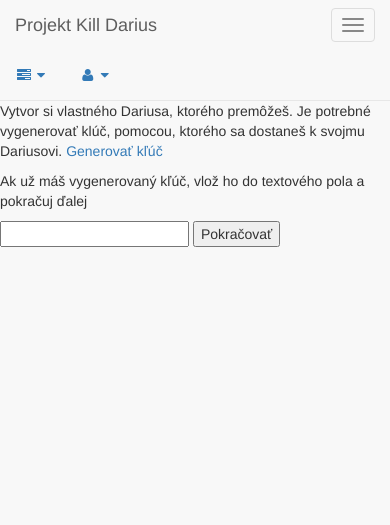
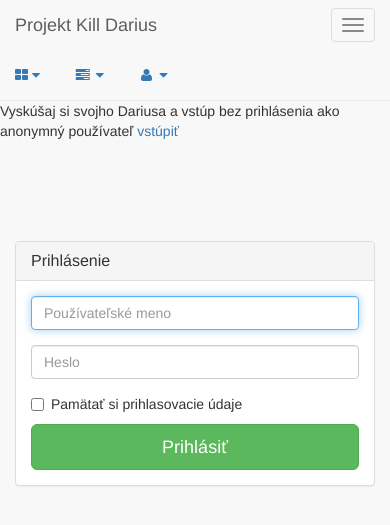
Before and after one commit to morientes26/killdarius, a Flask app: page / in a window 390 px wide; the page is wider, and only the part inside the window is pictured. Shown: the top 525 px of that part. Run offline with Flask 2, Linux system fonts and the light colour scheme; some libraries are stand-ins or nearby versions.

Commit message:
add template update

```diff
--- a/killdarius/web/application.py
+++ b/killdarius/web/application.py
@@ -1,50 +1,61 @@
-import uuid
-
 from flask import Flask, render_template, redirect, url_for, request, session, flash
 
 from killdarius.model.entity import *
 
 application = Flask(__name__)
+application.jinja_env.add_extension('jinja2.ext.loopcontrols')
 
 # set the secret key.  keep this really secret:
 application.secret_key = 'A0Zr98j/3yX R~XHH!jmN]LWX/,?RT'
+application.config['TEST_USER'] = "anonym-224"
+application.config['ADMIN_USER'] = "morientes"
+
 
 connect_db()
 
 
 @application.route("/")
-def index(key=""):
-    if 'key' in session:
-        key = session['key']
-
-    return render_template('index.html', key=key)
+def index():
+    return render_template('index.html')
 
 
-@application.route('/generate/')
+@application.route('/anonym-login/')
 @db_session
 def generate():
-    session['key'] = uuid.uuid4().hex[:8]
+    session['key'] = generate_key()
     return redirect("/timeline/"+session['key'])
 
 
-@application.route('/login/', methods=['POST'])
+@application.route('/login/', methods=['GET', 'POST'])
 @db_session
 def login():
-    if validate_login_key(request.form['key']):
-        session['key'] = request.form['key']
-    else:
-        flash('Kľúč neexistuje', 'error')
-        return redirect("/")
-
-    return redirect("/timeline/"+request.form['key'])
+    if request.method == 'POST':
+        if not login_validation(request.form['username'], request.form['password']):
+            flash('Nesprávne heslo', 'error')
+        else:
+            session['logged_in'] = True
+            session['username'] = request.form['username']
+            session['user_id'] = find_user_by_name(request.form['username']).id
+            key = get_last_created_key_by_username(request.form['username'])
+            session['key'] = key
+            return redirect("/timeline/" + key)
+    return render_template('index.html')
 
 
-def validate_login_key(key):
-    check = find_all_groups(key)
-    if check:
+def login_validation(username, password):
+    if username == application.config['TEST_USER']:
         return True
     else:
-        return False
+        return is_valid_login_user(username, password)
+
+
+@application.route('/logout/')
+def logout():
+    session.pop('logged_in', None)
+    session.pop('username', None)
+    session.pop('user_id', None)
+    session.pop('key', None)
+    return redirect(url_for('index'))
 
 
 @application.route('/timeline/<key>')
@@ -54,8 +65,9 @@ def show_tasks(key=None):
         redirect(url_for('index'))
 
     groups = find_all_groups(key)
+    users = find_all_user_in_timeline(key)
 
-    return render_template('timeline.html', groups=groups, key=key)
+    return render_template('timeline.html', groups=groups, key=key, users=users)
 
 
 @application.route('/timeline/task/create/', methods=['POST'])
@@ -69,6 +81,7 @@ def create_task():
         create_new_task(request.form['taskname'],
                         request.form['key'],
                         request.form['count'],
+                        session['user_id'],
                         reset,
                         request.form['group_id'])
     return redirect('/timeline/'+request.form['key'])
--- a/killdarius/web/templates/index.html
+++ b/killdarius/web/templates/index.html
@@ -1,18 +1,18 @@
 {% extends "layout.html" %}
 {% block body %}
 
-{% if token %}
-  <a href="">go to {{ token }}</a>
-{% else %}
-  <p>Vytvor si vlastného Dariusa, ktorého premôžeš. Je potrebné vygenerovať klúč, pomocou, ktorého sa dostaneš
-  k svojmu Dariusovi. <a href="/generate/">Generovať kľúč</a></p>
+    <div class="row">
+        <div class="col-md-offset-4 col-md-8">
+            <p>Vyskúšaj si svojho Dariusa a vstúp bez prihlásenia ako anonymný používateľ <a href="/anonym-login/">vstúpiť</a></p>
+        </div>
+    </div>
 
-  <p>Ak už máš vygenerovaný kľúč, vlož ho do textového pola a pokračuj ďalej
-  <form method="post" action="/login/">
-    <input type="text" name="key" value="{{ key }}" />
-    <button type="submit">Pokračovať</button>
-  </form>
-  </p>
+    {% if token %}
+      <a href="">go to {{ token }}</a>
+    {% else %}
+
 {% endif %}
 
+{% include 'login.html' %}
+
 {% endblock %}
--- /dev/null
+++ b/killdarius/web/templates/login.html
@@ -0,0 +1,29 @@
+<div class="container">
+        <div class="row">
+            <div class="col-md-4 col-md-offset-4">
+                <div class="login-panel panel panel-default">
+                    <div class="panel-heading">
+                        <h3 class="panel-title">Prihlásenie</h3>
+                    </div>
+                    <div class="panel-body">
+                        <form method="post" action="/login/" role="form">
+                            <fieldset>
+                                <div class="form-group">
+                                    <input class="form-control" placeholder="Používateľské meno" name="username" type="user" autofocus>
+                                </div>
+                                <div class="form-group">
+                                    <input class="form-control" placeholder="Heslo" name="password" type="password" value="">
+                                </div>
+                                <div class="checkbox">
+                                    <label>
+                                        <input name="remember" type="checkbox" value="Remember Me">Pamätať si prihlasovacie údaje
+                                    </label>
+                                </div>
+                                <button type="submit" class="btn btn-lg btn-success btn-block">Prihlásiť</button>
+                            </fieldset>
+                        </form>
+                    </div>
+                </div>
+            </div>
+        </div>
+    </div>
--- a/killdarius/web/templates/modal.html
+++ b/killdarius/web/templates/modal.html
@@ -17,7 +17,7 @@
         <div>
              <div class="form-group">
                 <label for="name" class="control-label">Názov :</label>
-                <input type="text" size="50" name="taskname" id="taskname" class="form-control"/>
+                <input type="text" size="50" name="taskname" id="taskname" class="form-control" autofocus/>
              </div>
              <div class="form-group">
                 <label for="count" class="control-label">Trvanie úlohy v dňoch :</label>
@@ -58,7 +58,7 @@
         </p>
         <div class="form-group">
             <label for="name" class="control-label">Názov :</label>
-            <input type="text" size="50" name="name" id="name" class="form-control"/>
+            <input type="text" size="50" name="name" id="name" class="form-control" autofocus />
         </div>
         <div class="form-group">
             <label for="description" class="control-label">Popis :</label>
@@ -91,7 +91,7 @@
         </p>
         <div class="form-group">
             <label for="name" class="control-label">Názov :</label>
-            <input type="text" size="50" name="name" id="name" class="form-control"/>
+            <input type="text" size="50" name="name" id="name" class="form-control" autofocus/>
         </div>
         <div class="form-group">
             <label for="description" class="control-label">Popis :</label>
--- a/killdarius/web/templates/navigation.html
+++ b/killdarius/web/templates/navigation.html
@@ -13,6 +13,20 @@
             <!-- /.navbar-header -->
 
             <ul class="nav navbar-top-links navbar-right">
+
+                <li class="dropdown">
+                    <a class="dropdown-toggle" data-toggle="dropdown" href="#">
+                        <i class="fa fa-th-large"></i>  <i class="fa fa-caret-down"></i>
+                    </a>
+                    <ul class="dropdown-menu dropdown-user">
+                        <li>
+                            <a href="#"><i class="fa fa-list-alt fa-fw"></i> Timeline 01</a>
+                        </li>
+                        <li>
+                            <a href="/logout/"><i class="fa fa-list-alt fa-fw"></i> Timeline 02</a>
+                        </li>
+                    </ul>
+                </li>
 
                 <!-- /.dropdown -->
                 <li class="dropdown">
@@ -58,13 +72,16 @@
                 <!-- /.dropdown -->
                 <li class="dropdown">
                     <a class="dropdown-toggle" data-toggle="dropdown" href="#">
-                        <i class="fa fa-user fa-fw"></i>  <i class="fa fa-caret-down"></i>
+                        <i class="fa fa-user fa-fw"></i>
+                        {% if session.username %} {{ session.username }}{% endif %}
+                        <i class="fa fa-caret-down"></i>
                     </a>
                     <ul class="dropdown-menu dropdown-user">
-                        <li><a href="#"><i class="fa fa-user fa-fw"></i> Používateľov účet</a>
+                        <li>
+                            <a href="#"><i class="fa fa-user fa-fw"></i> Profil</a>
                         </li>
                         <li class="divider"></li>
-                        <li><a href="login.html"><i class="fa fa-sign-out fa-fw"></i> Odhlásiť</a>
+                        <li><a href="/logout/"><i class="fa fa-sign-out fa-fw"></i> Odhlásiť</a>
                         </li>
                     </ul>
                     <!-- /.dropdown-user -->
```
Also changed, not shown: killdarius/model/entity.py (+50 -15 lines), killdarius/web/templates/timeline.html (+13 -1 lines), killdarius/data/killdarius.sqlite.
